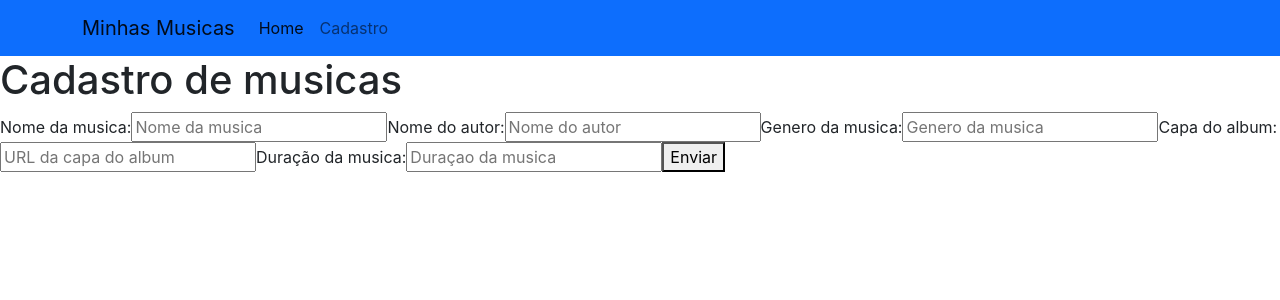
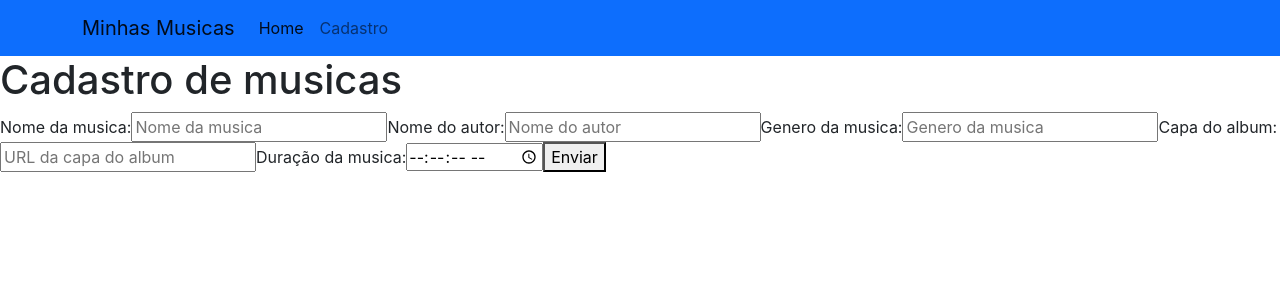
Before and after one commit to ivosoares/fullstack-c007, a React (Create React App) app in the folder projetos-musicas-react/: page /cadastro in a window 1280 px wide. Shown: the top 300 px of the page. Built offline with nearby package versions, Linux system fonts and the light colour scheme.

Commit message:
step no time

```diff
--- a/projetos-musicas-react/src/pages/Cadastro/Cadastro.js
+++ b/projetos-musicas-react/src/pages/Cadastro/Cadastro.js
@@ -14,7 +14,7 @@ const Cadastro = () => {
         <label htmlFor="capa">Capa do album:</label>
         <input id="capa" type="text" placeholder="URL da capa do album" name="capa"/>
         <label htmlFor="duracao">Duração da musica:</label>
-        <input id="duracao" type="number" placeholder="Duraçao da musica" name="duracao"/>
+        <input id="duracao" type="time" step="100" placeholder="Duraçao da musica" name="duracao"/>
         <button type="submit">Enviar</button>
       </form>
     </div>
```
